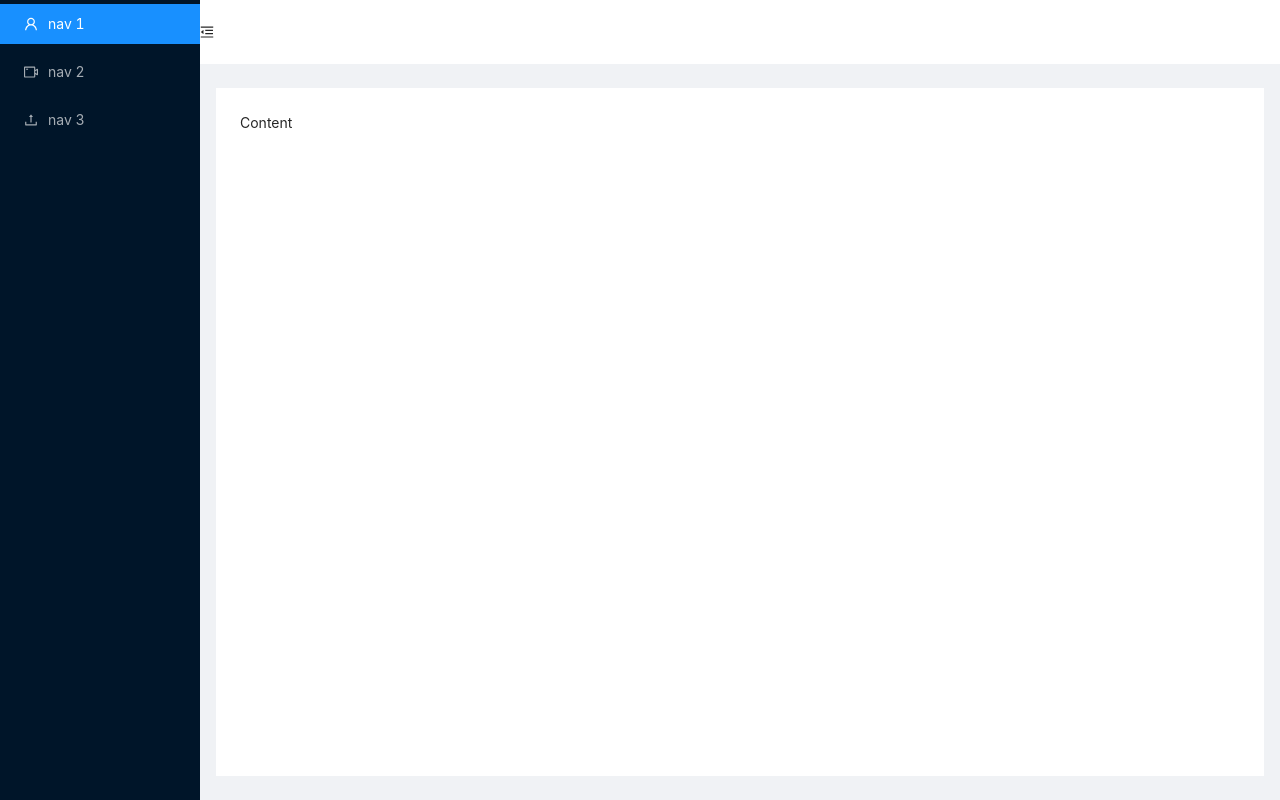
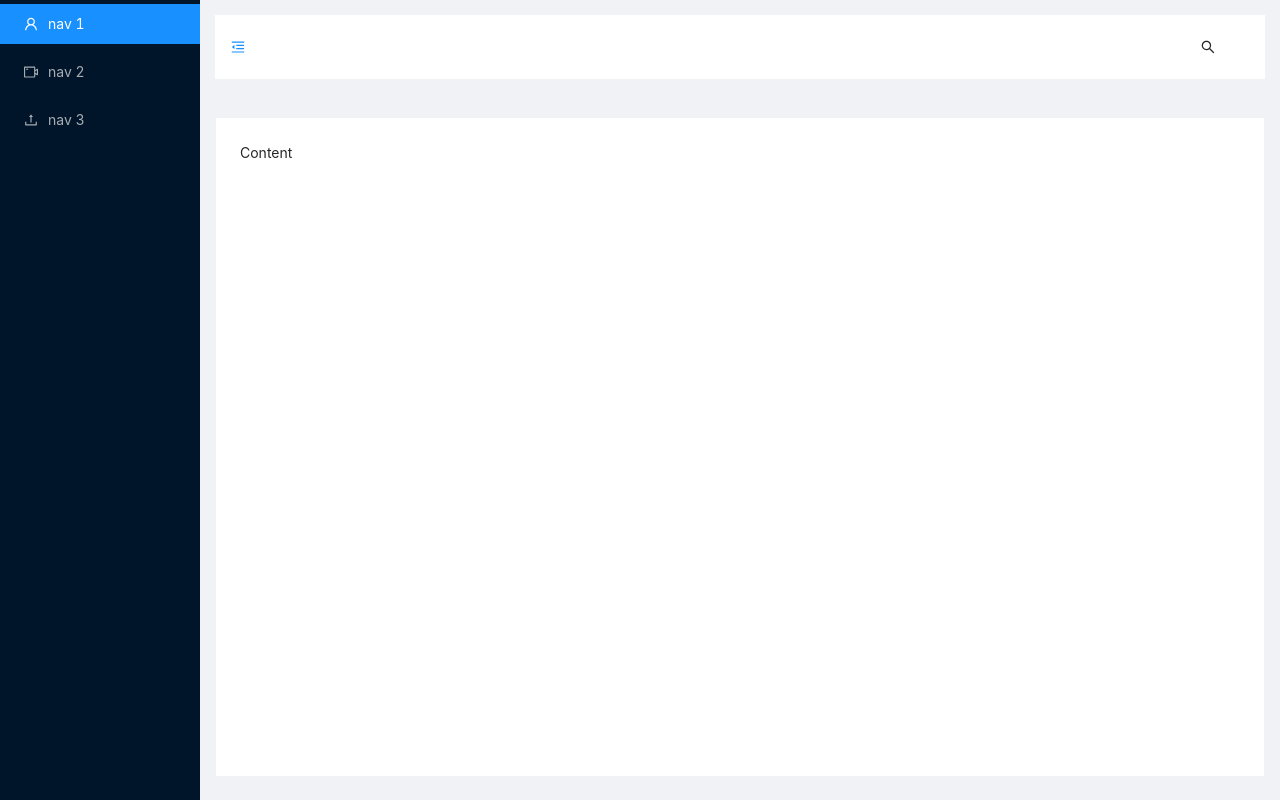
Before and after one commit to dev-codiyapa/dashboard, a React (Create React App) app: page / in a window 1280 px wide. Built offline with nearby package versions, Linux system fonts and the light colour scheme.

Commit message:
search component added

```diff
--- a/src/components/header/Header.component.css
+++ b/src/components/header/Header.component.css
@@ -19,3 +19,13 @@
 .site-layout .site-layout-background {
   background: #fff;
 }
+.page-header{
+  margin: 15px;
+}
+.header-right-section{
+  float: right;
+  margin-right: 50px;
+}
+ul.header-right-section li{
+  list-style: none;
+}
--- a/src/components/header/Header.component.tsx
+++ b/src/components/header/Header.component.tsx
@@ -1,21 +1,38 @@
 import React from "react";
 import "./Header.component.css";
 import { MenuUnfoldOutlined, MenuFoldOutlined } from "@ant-design/icons";
-import { Layout } from "antd";
+import { Layout, Row, Col } from "antd";
+import Search from "../../components/search/Search.component";
+
 const { Header } = Layout;
 
 const PageHeader: React.FC<any> = (props: any) => {
-  console.log("current props value===>hello", props.collapsed);
   return (
     <>
-      <Header className="site-layout-background" style={{ padding: 0 }}>
-        {React.createElement(
-          props.collapsed ? MenuUnfoldOutlined : MenuFoldOutlined,
-          {
-            className: "trigger",
-            onClick: props.toggle
-          }
-        )}
+      <Header
+        className="site-layout-background page-header"
+        style={{ padding: 0 }}
+      >
+        <Row gutter={{ xs: 8, sm: 16, md: 24, lg: 32 }}>
+          <Col className="gutter-row" span={12}>
+            <Col className="gutter-row" span={6}>
+              <a className="trigger" onClick={props.toggle} href="#">
+                {props.collapsed ? (
+                  <MenuUnfoldOutlined />
+                ) : (
+                  <MenuFoldOutlined />
+                )}
+              </a>
+            </Col>
+          </Col>
+          <Col className="gutter-row" span={12}>
+            <ul className="header-right-section">
+              <li>
+                <Search />
+              </li>
+            </ul>
+          </Col>
+        </Row>
       </Header>
     </>
   );
--- /dev/null
+++ b/src/components/search/Search.component.css
@@ -0,0 +1,9 @@
+.search-modal .ant-modal-body {
+  padding: 0px;
+}
+.search-modal .ant-input-affix-wrapper > input.ant-input {
+  padding: 5px;
+}
+.search-box .ant-input {
+  font-size: 16px;
+}
--- /dev/null
+++ b/src/components/search/Search.component.tsx
@@ -0,0 +1,32 @@
+import React, { useState } from "react";
+import { SearchOutlined } from "@ant-design/icons";
+import Modal from "antd/lib/modal/Modal";
+import { Input } from "antd";
+import "./Search.component.css";
+
+const Search: React.FC<any> = props => {
+  let [visible, setVisible] = useState(false);
+
+  const openSearchModal = () => {
+    console.log("open serahc modal");
+    setVisible(true);
+  };
+
+  return (
+    <>
+      <SearchOutlined onClick={openSearchModal} />
+      <Modal
+        visible={visible}
+        footer={null}
+        closable={false}
+        mask={true}
+        maskClosable={true}
+        className="search-modal"
+      >
+        <Input placeholder="Search" className="search-box" suffix={<SearchOutlined />} />
+      </Modal>
+    </>
+  );
+};
+
+export default Search;
```
